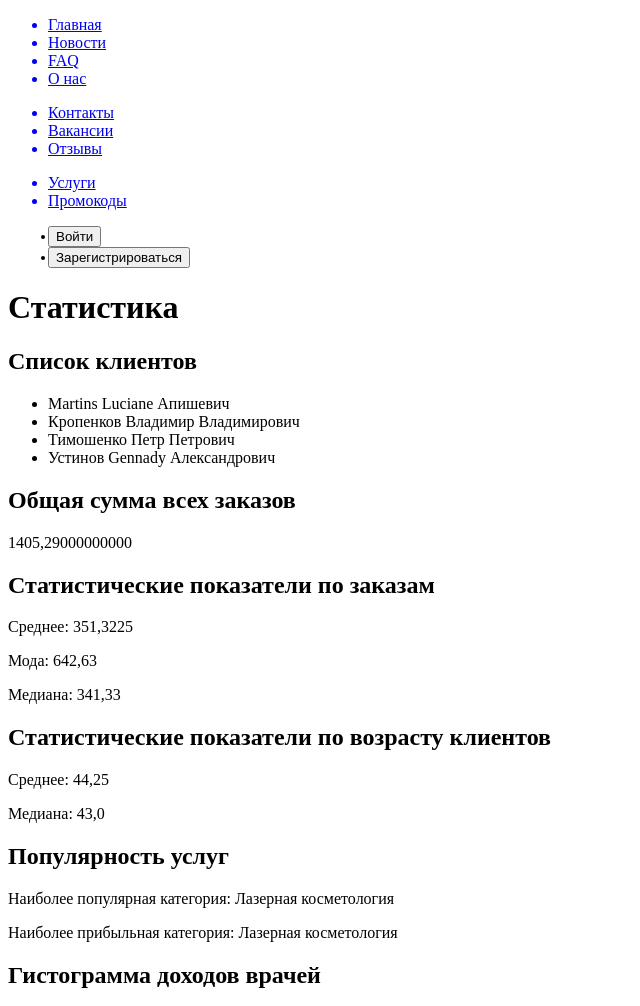
After one commit to Gennadyy7/beauty_center, a Django app: page /clinic/statistics in a window 1280 px wide. The commit adds this page. Shown: the top 1006 px of the page, without its empty margins (0-640 px from the left). Run offline with Django 5.2, Linux system fonts and the light colour scheme; data comes from the database, SQL or seed files in the repository; both versions use the stored data as it was after the commit.

Commit message:
Added stats
Signed-off-by: Hvesko_Gennady_253502 <pprom5573@gmail.com>

```diff
--- /dev/null
+++ b/bc_proj/clinic/templates/clinic/statistics.html
@@ -0,0 +1,39 @@
+{% extends 'main/layout.html' %}
+
+{% block title %}Статистика{% endblock %}
+
+{% block content %}
+    <h1>Статистика</h1>
+    <section>
+        <h2>Список клиентов</h2>
+        <ul>
+            {% for client in clients_alphabetical %}
+                <li>{{ client.0 }} {{ client.1 }} {{ client.2 }}</li>
+            {% endfor %}
+        </ul>
+    </section>
+    <section>
+        <h2>Общая сумма всех заказов</h2>
+        <p>{{ total_orders_sum }}</p>
+    </section>
+    <section>
+        <h2>Статистические показатели по заказам</h2>
+        <p>Среднее: {{ average_order }}</p>
+        <p>Мода: {{ mode_order }}</p>
+        <p>Медиана: {{ median_order }}</p>
+    </section>
+    <section>
+        <h2>Статистические показатели по возрасту клиентов</h2>
+        <p>Среднее: {{ average_age }}</p>
+        <p>Медиана: {{ median_age }}</p>
+    </section>
+    <section>
+        <h2>Популярность услуг</h2>
+        <p>Наиболее популярная категория: {{ most_popular_service_category }}</p>
+        <p>Наиболее прибыльная категория: {{ most_profitable_service_category }}</p>
+    </section>
+    <section>
+    <h2>Гистограмма доходов врачей</h2>
+    <img src="{{ histogram_url }}" alt="Гистограмма доходов врачей">
+</section>
+{% endblock %}
--- a/bc_proj/clinic/urls.py
+++ b/bc_proj/clinic/urls.py
@@ -18,5 +18,6 @@ urlpatterns = [
     path('ordering', views.ordering_view, name='ordering'),
     path('add_promocode', views.add_promocode_view, name='add_promocode'),
     path('update_promocode/<int:pk>', views.promocodeUpdateView.as_view(), name='update_promocode'),
-    path('delete_promocode/<int:pk>', views.promocodeDeleteView.as_view(), name='delete_promocode')
+    path('delete_promocode/<int:pk>', views.promocodeDeleteView.as_view(), name='delete_promocode'),
+    path('statistics', views.statistics_view, name='statistics')
 ]
--- a/bc_proj/clinic/views.py
+++ b/bc_proj/clinic/views.py
@@ -1,18 +1,25 @@
 from decimal import Decimal
 from datetime import datetime, date
+from io import BytesIO
+from statistics import mean, multimode, median
+
+from django.core.files.base import ContentFile
 from django.utils import timezone
 import random
+
+from django.utils.crypto import get_random_string
 from django.views.generic import UpdateView, DeleteView
 from django.contrib import messages
 from django.contrib.auth import login
 from django.contrib.auth.models import User
-from django.db.models import Avg
+from django.db.models import Avg, Sum
 from django.shortcuts import render, redirect
 from .forms import UserLoginForm, ClientRegistrationForm, ReviewForm, PromocodeForm
 from .models import Clients, ServiceSpecializations, Vacancies, Reviews, Services, PromoCodes, \
     Orders, Doctors
 import requests
 from django.contrib.auth.mixins import UserPassesTestMixin
+import matplotlib.pyplot as plt
 
 class AdminRequiredMixin(UserPassesTestMixin):
     def test_func(self):
@@ -281,3 +288,65 @@ def add_promocode_view(request):
         'error': error
     }
     return render(request, 'clinic/add_promocode.html', data)
+
+
+def calculate_age(born):
+    today = date.today()
+    return today.year - born.year - ((today.month, today.day) < (born.month, born.day))
+
+
+def create_doctor_income_histogram(doctor_data):
+    labels = [
+        f'{doctor.surname} {doctor.name} {doctor.patronymic}\n{doctor.service_specialization.doctor_specialization.name}'
+        for doctor in doctor_data]
+
+    income_values = [doctor.total_income for doctor in doctor_data]
+    fig, ax = plt.subplots(figsize=(10, 8))
+    ax.barh(labels, income_values, color='skyblue')
+    ax.set_xlabel('Общая сумма заказов')
+    ax.set_title('Доходы врачей')
+
+    temp_image = BytesIO()
+    plt.savefig(temp_image, format='png', bbox_inches='tight')
+    temp_image.seek(0)
+    file_name = f'doctor_income_histogram_{get_random_string(8)}.png'
+    histogram_image = ContentFile(temp_image.getvalue(), name=file_name)
+    return histogram_image
+
+
+def statistics_view(request):
+    clients_alphabetical = Clients.objects.order_by('surname', 'name', 'patronymic').values_list('surname', 'name',
+                                                                                                 'patronymic')
+    total_orders_sum = Orders.objects.aggregate(Sum('total_price'))['total_price__sum']
+    order_values = list(Orders.objects.values_list('total_price', flat=True))
+    average_order = mean(order_values)
+    mode_order = max(multimode(order_values))
+    median_order = median(order_values)
+    client_ages = [calculate_age(client.birth_date) for client in Clients.objects.all()]
+    average_age = mean(client_ages)
+    median_age = median(client_ages)
+    services_stats = Services.objects.annotate(total_count=Sum('orders__total_price')).order_by('-total_count')
+    most_popular_service_category = services_stats.first().service_specialization.service_category.name
+    most_profitable_service_category = services_stats.first().service_specialization.service_category.name
+    doctor_data = Doctors.objects.annotate(total_income=Sum('orders__total_price')).order_by('-total_income')
+    histogram_image = create_doctor_income_histogram(doctor_data)
+    file_path = f'media/main/images/{histogram_image.name}'
+    with open(file_path, 'wb') as f:
+        f.write(histogram_image.read())
+
+    file_path = f'/media/main/images/{histogram_image.name}'
+
+    data = {
+        'clients_alphabetical': clients_alphabetical,
+        'total_orders_sum': total_orders_sum,
+        'average_order': average_order,
+        'mode_order': mode_order,
+        'median_order': median_order,
+        'average_age': average_age,
+        'median_age': median_age,
+        'most_popular_service_category': most_popular_service_category,
+        'most_profitable_service_category': most_profitable_service_category,
+        'histogram_url': file_path,
+    }
+
+    return render(request, 'clinic/statistics.html', data)
--- a/bc_proj/main/templates/main/layout.html
+++ b/bc_proj/main/templates/main/layout.html
@@ -23,11 +23,15 @@
             <a href="{% url 'reviews' %}"><li>Отзывы</li></a>
         </ul>
         <ul>
-            <!-- New Block: Services, Promocodes, Schedule -->
+            <!-- New Block: Services, Promocodes, Schedule, Statistics -->
             <a href="{% url 'services' %}"><li>Услуги</li></a>
             <a href="{% url 'promocodes' %}"><li>Промокоды</li></a>
             {% if user.is_authenticated and not user.is_superuser %}
                 <a href="{% url 'schedule' %}"><li>График</li></a>
+            {% endif %}
+            <!-- Link to Statistics page, only for admin -->
+            {% if user.is_authenticated and user.is_superuser %}
+                <a href="{% url 'statistics' %}"><li>Статистика</li></a>
             {% endif %}
         </ul>
         <ul>
```
Also changed, not shown: bc_proj/db.sqlite3, bc_proj/media/main/images/doctor_income_histogram_PGn6f70w.png (added), bc_proj/media/main/images/doctor_income_histogram_RLmxKslP.png (added), bc_proj/media/main/images/doctor_income_histogram_ZtvnFMyB.png (added), bc_proj/media/main/images/doctor_income_histogram_m9P7KBbh.png (added), bc_proj/media/main/images/Стартует_Неделя_активности_Корея-Шэньян_2024.jpg (added), 2 other files.
